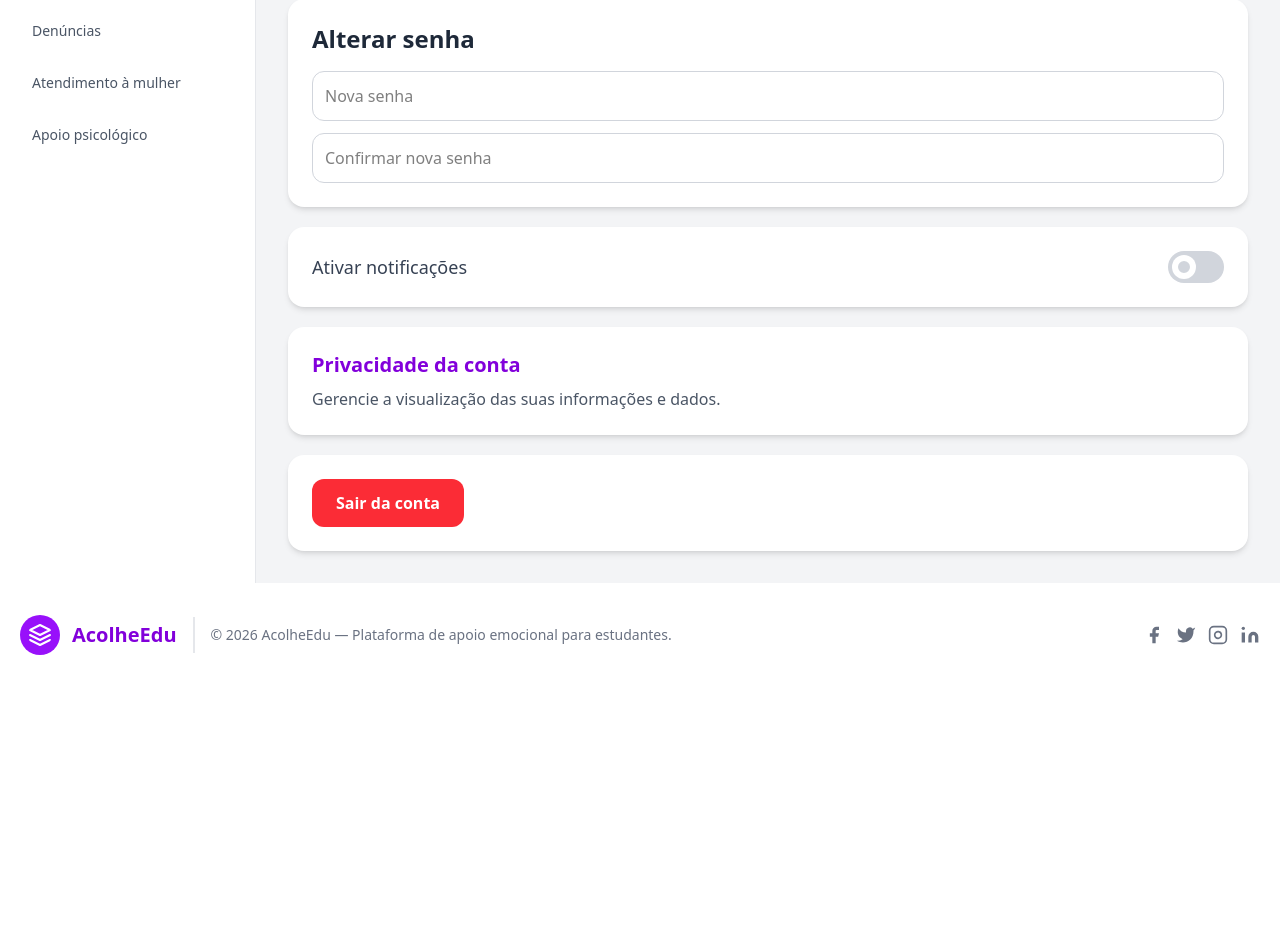
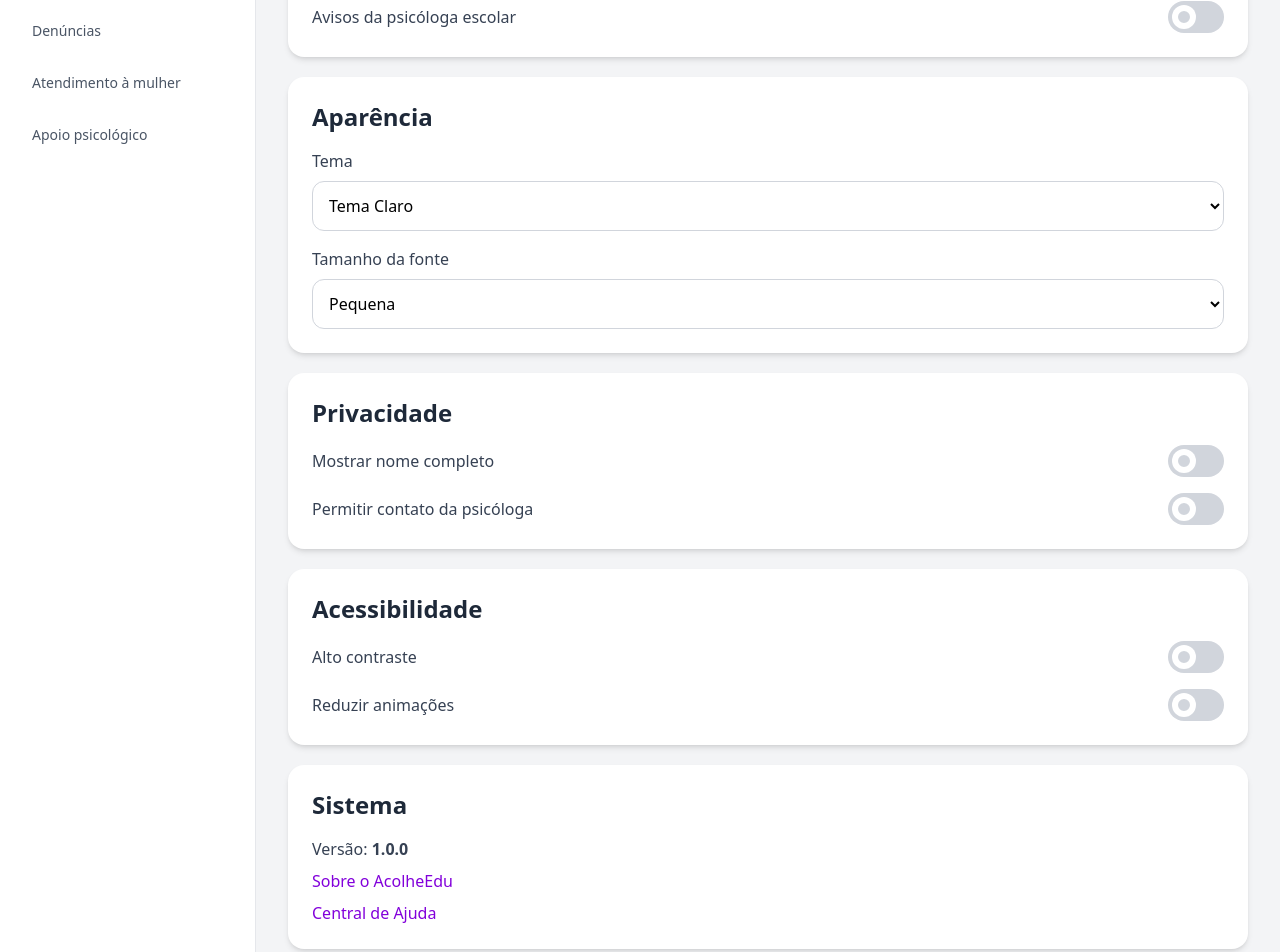
Before and after one commit to LucasHenriqueAl/acolheEdu, a React (Vite) app: page /configuracoes in a window 1280 px wide. Shown: the part 360-1312 px from the top of the page. Before the commit the page ends 1047 px from the top, so only its background shows below. Built offline with nearby package versions, Linux system fonts and the light colour scheme.

Commit message:
refactor: alterações na tela de perfil e configurações

```diff
--- a/src/main.tsx
+++ b/src/main.tsx
@@ -15,7 +15,7 @@ import {Ajuda} from './pages/Ajuda.tsx'
 import {Configuracoes} from './pages/Configuracoes.tsx'
 import { DiarioEmocional } from './pages/DiarioEmocional.tsx'
 import { ApoioPsicologico } from './pages/ApoioPsicologico.tsx'
- {/*import { Perfil } from './pages/Perfil.tsx'*/}
+import { Perfil } from './pages/Perfil.tsx'
 
 import './index.css'
 
@@ -25,7 +25,7 @@ createRoot(document.getElementById('root')!).render(
       <Routes>
         <Route path="/" element={<App />} />
         <Route path="/inicio" element={<TelaInicial />} />
-        {/*<Route path="/perfil" element={<Perfil />} /> */}
+        <Route path="/perfil" element={<Perfil />} />
         <Route path="/contato" element={<Contato />} />
         <Route path="/sobre_nos" element={<SobreNos />} />
         <Route path="/ajuda" element={<Ajuda />} />
--- a/src/pages/Configuracoes.tsx
+++ b/src/pages/Configuracoes.tsx
@@ -20,81 +20,165 @@ export function Configuracoes() {
 
           <div className="space-y-5">
 
-            {/* Alterar Nome */}
+            {/* Notificações */}
             <div className="rounded-2xl bg-white p-6 shadow-md">
 
               <h2 className="mb-4 text-2xl font-bold text-gray-800">
-                Alterar nome do usuário
+                Notificações
               </h2>
 
-              <input
-                type="text"
-                placeholder="Digite seu novo nome"
-                className="w-full rounded-xl border border-gray-300 p-3 outline-none focus:border-purple-500"
-              />
+              <div className="space-y-4">
 
-            </div>
+                <div className="flex items-center justify-between">
+                  <span className="text-gray-700">
+                    Receber notificações
+                  </span>
 
-            {/* Alterar Senha */}
-            <div className="rounded-2xl bg-white p-6 shadow-md">
+                  <Toggle id="notificacoes" />
+                </div>
 
-              <h2 className="mb-4 text-2xl font-bold text-gray-800">
-                Alterar senha
-              </h2>
+                <div className="flex items-center justify-between">
+                  <span className="text-gray-700">
+                    Lembretes do Diário Emocional
+                  </span>
 
-              <div className="space-y-3">
+                  <Toggle id="lembretes" />
+                </div>
 
-                <input
-                  type="password"
-                  placeholder="Nova senha"
-                  className="w-full rounded-xl border border-gray-300 p-3 outline-none focus:border-purple-500"
-                />
+                <div className="flex items-center justify-between">
+                  <span className="text-gray-700">
+                    Avisos da psicóloga escolar
+                  </span>
 
-                <input
-                  type="password"
-                  placeholder="Confirmar nova senha"
-                  className="w-full rounded-xl border border-gray-300 p-3 outline-none focus:border-purple-500"
-                />
+                  <Toggle id="avisos" />
+                </div>
 
               </div>
 
             </div>
 
-            {/* Notificações */}
-            <div className="flex items-center justify-between rounded-2xl bg-white p-6 shadow-md">
+            {/* Aparência */}
+            <div className="rounded-2xl bg-white p-6 shadow-md">
 
-              <span className="text-lg font-medium text-gray-700">
-                Ativar notificações
-              </span>
+              <h2 className="mb-4 text-2xl font-bold text-gray-800">
+                Aparência
+              </h2>
 
-              <Toggle id="notificacoes" />
+              <div className="space-y-4">
+
+                <div>
+                  <label className="mb-2 block font-medium text-gray-700">
+                    Tema
+                  </label>
+
+                  <select className="w-full rounded-xl border border-gray-300 p-3 outline-none focus:border-purple-500">
+                    <option>Tema Claro</option>
+                    <option>Tema Escuro</option>
+                  </select>
+                </div>
+
+                <div>
+                  <label className="mb-2 block font-medium text-gray-700">
+                    Tamanho da fonte
+                  </label>
+
+                  <select className="w-full rounded-xl border border-gray-300 p-3 outline-none focus:border-purple-500">
+                    <option>Pequena</option>
+                    <option>Média</option>
+                    <option>Grande</option>
+                  </select>
+                </div>
+
+              </div>
 
             </div>
 
             {/* Privacidade */}
             <div className="rounded-2xl bg-white p-6 shadow-md">
 
-              <a
-                href="/privacidade"
-                className="text-xl font-bold text-purple-700 hover:underline"
-              >
-                Privacidade da conta
-              </a>
+              <h2 className="mb-4 text-2xl font-bold text-gray-800">
+                Privacidade
+              </h2>
 
-              <p className="mt-2 text-gray-600">
-                Gerencie a visualização das suas informações e dados.
-              </p>
+              <div className="space-y-4">
+
+                <div className="flex items-center justify-between">
+                  <span className="text-gray-700">
+                    Mostrar nome completo
+                  </span>
+
+                  <Toggle id="nomeCompleto" />
+                </div>
+
+                <div className="flex items-center justify-between">
+                  <span className="text-gray-700">
+                    Permitir contato da psicóloga
+                  </span>
+
+                  <Toggle id="contatoPsicologa" />
+                </div>
+
+              </div>
 
             </div>
 
-            {/* Sair da Conta */}
+            {/* Acessibilidade */}
             <div className="rounded-2xl bg-white p-6 shadow-md">
 
-              <button
-                className="rounded-xl bg-red-500 px-6 py-3 font-semibold text-white transition hover:bg-red-600"
-              >
-                Sair da conta
-              </button>
+              <h2 className="mb-4 text-2xl font-bold text-gray-800">
+                Acessibilidade
+              </h2>
+
+              <div className="space-y-4">
+
+                <div className="flex items-center justify-between">
+                  <span className="text-gray-700">
+                    Alto contraste
+                  </span>
+
+                  <Toggle id="contraste" />
+                </div>
+
+                <div className="flex items-center justify-between">
+                  <span className="text-gray-700">
+                    Reduzir animações
+                  </span>
+
+                  <Toggle id="animacoes" />
+                </div>
+
+              </div>
+
+            </div>
+
+            {/* Sistema */}
+            <div className="rounded-2xl bg-white p-6 shadow-md">
+
+              <h2 className="mb-4 text-2xl font-bold text-gray-800">
+                Sistema
+              </h2>
+
+              <div className="space-y-2 text-gray-700">
+
+                <p>
+                  Versão: <strong>1.0.0</strong>
+                </p>
+
+                <a
+                  href="/sobre_nos"
+                  className="block text-purple-700 hover:underline"
+                >
+                  Sobre o AcolheEdu
+                </a>
+
+                <a
+                  href="/ajuda"
+                  className="block text-purple-700 hover:underline"
+                >
+                  Central de Ajuda
+                </a>
+
+              </div>
 
             </div>
 
@@ -103,6 +187,7 @@ export function Configuracoes() {
         </main>
 
       </div>
+
       <Footer />
     </>
   )
--- a/src/pages/Perfil.tsx
+++ b/src/pages/Perfil.tsx
@@ -3,5 +3,137 @@ import MenuNavegacao from '../components/layout/MenuNavegacao'
 import Footer from '../components/layout/Footer'
 
 export function Perfil() {
+  return (
+    <>
+      <MenuNavegacao />
 
+      <div className="flex min-h-screen bg-gray-100">
+
+        <MenuVertical />
+
+        <main className="flex-1 p-8">
+
+          <h1 className="mb-8 text-5xl font-extrabold text-purple-700">
+            Perfil
+          </h1>
+
+          <div className="space-y-5">
+
+            {/* Foto de Perfil */}
+            <div className="rounded-2xl bg-white p-6 shadow-md">
+
+              <h2 className="mb-4 text-2xl font-bold text-gray-800">
+                Foto de Perfil
+              </h2>
+
+              <div className="flex flex-col items-center gap-4 md:flex-row">
+
+                <img
+                  src="https://placehold.co/120x120"
+                  alt="Foto de perfil"
+                  className="h-32 w-32 rounded-full border-4 border-purple-200 object-cover"
+                />
+
+                <div className="space-y-3">
+
+                  <input
+                    type="file"
+                    accept="image/*"
+                    id="fotoPerfil"
+                    className="hidden"
+                  />
+
+                  <label
+                    htmlFor="fotoPerfil"
+                    className="inline-block cursor-pointer rounded-xl bg-purple-600 px-5 py-3 font-medium text-white transition hover:bg-purple-700"
+                  >
+                    Alterar foto
+                  </label>
+
+                  <p className="text-sm text-gray-500">
+                    Formatos aceitos: JPG, PNG • Máximo 5MB
+                  </p>
+
+                </div>
+
+              </div>
+
+            </div>
+
+            {/* Alterar Nome */}
+            <div className="rounded-2xl bg-white p-6 shadow-md">
+
+              <h2 className="mb-4 text-2xl font-bold text-gray-800">
+                Alterar nome do usuário
+              </h2>
+
+              <input
+                type="text"
+                placeholder="Digite seu novo nome"
+                className="w-full rounded-xl border border-gray-300 p-3 outline-none focus:border-purple-500"
+              />
+
+            </div>
+
+            {/* Alterar Senha */}
+            <div className="rounded-2xl bg-white p-6 shadow-md">
+
+              <h2 className="mb-4 text-2xl font-bold text-gray-800">
+                Alterar senha
+              </h2>
+
+              <div className="space-y-3">
+
+                <input
+                  type="password"
+                  placeholder="Nova senha"
+                  className="w-full rounded-xl border border-gray-300 p-3 outline-none focus:border-purple-500"
+                />
+
+                <input
+                  type="password"
+                  placeholder="Confirmar nova senha"
+                  className="w-full rounded-xl border border-gray-300 p-3 outline-none focus:border-purple-500"
+                />
+
+              </div>
+
+            </div>
+
+            {/* Privacidade */}
+            <div className="rounded-2xl bg-white p-6 shadow-md">
+
+              <a
+                href="/privacidade"
+                className="text-xl font-bold text-purple-700 hover:underline"
+              >
+                Privacidade da conta
+              </a>
+
+              <p className="mt-2 text-gray-600">
+                Gerencie a visualização das suas informações e dados.
+              </p>
+
+            </div>
+
+            {/* Sair da Conta */}
+            <div className="rounded-2xl bg-white p-6 shadow-md">
+
+              <button
+                className="rounded-xl bg-red-500 px-6 py-3 font-semibold text-white transition hover:bg-red-600"
+              >
+                Sair da conta
+              </button>
+
+            </div>
+
+          </div>
+
+        </main>
+
+      </div>
+
+      <Footer />
+    </>
+  )
 }
```
